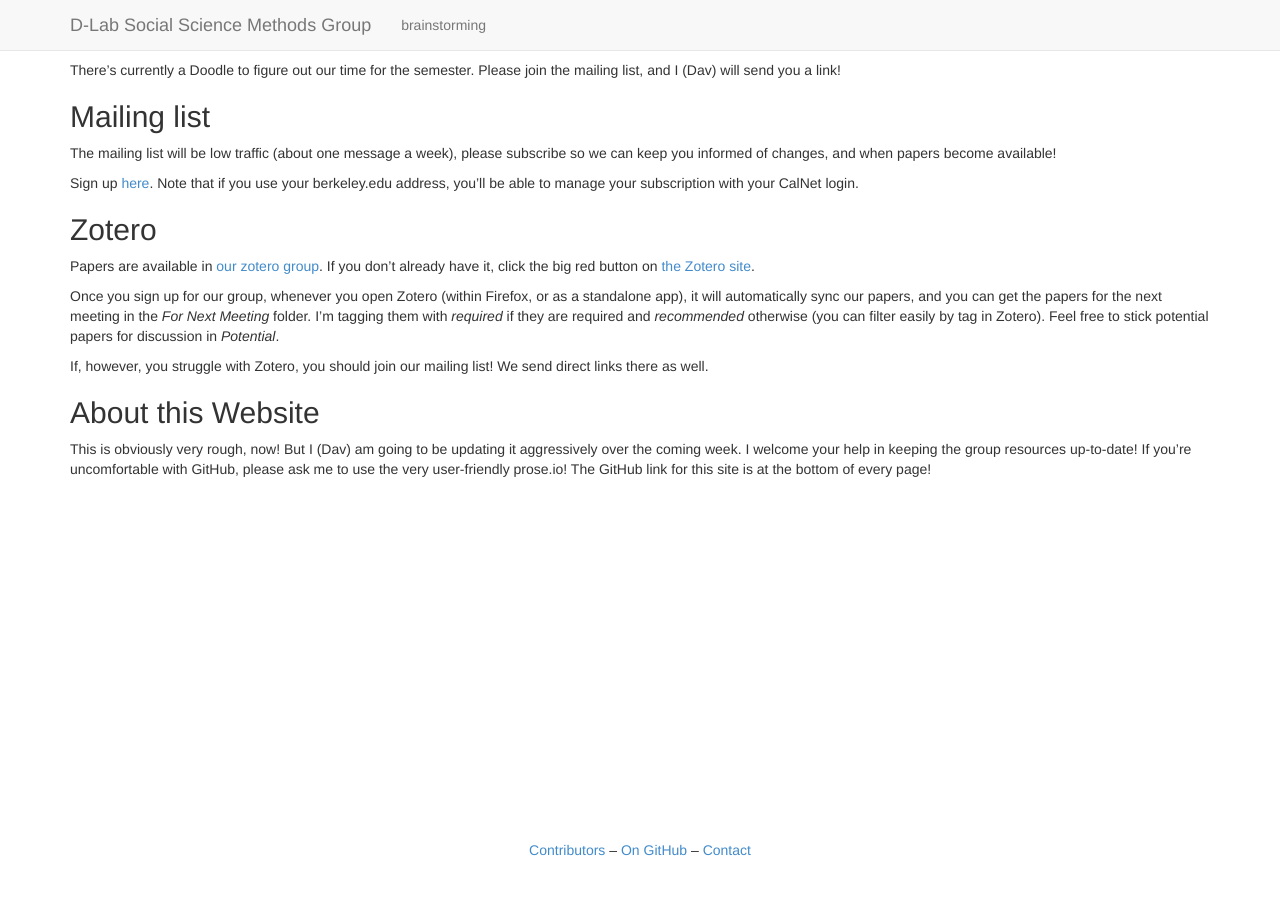
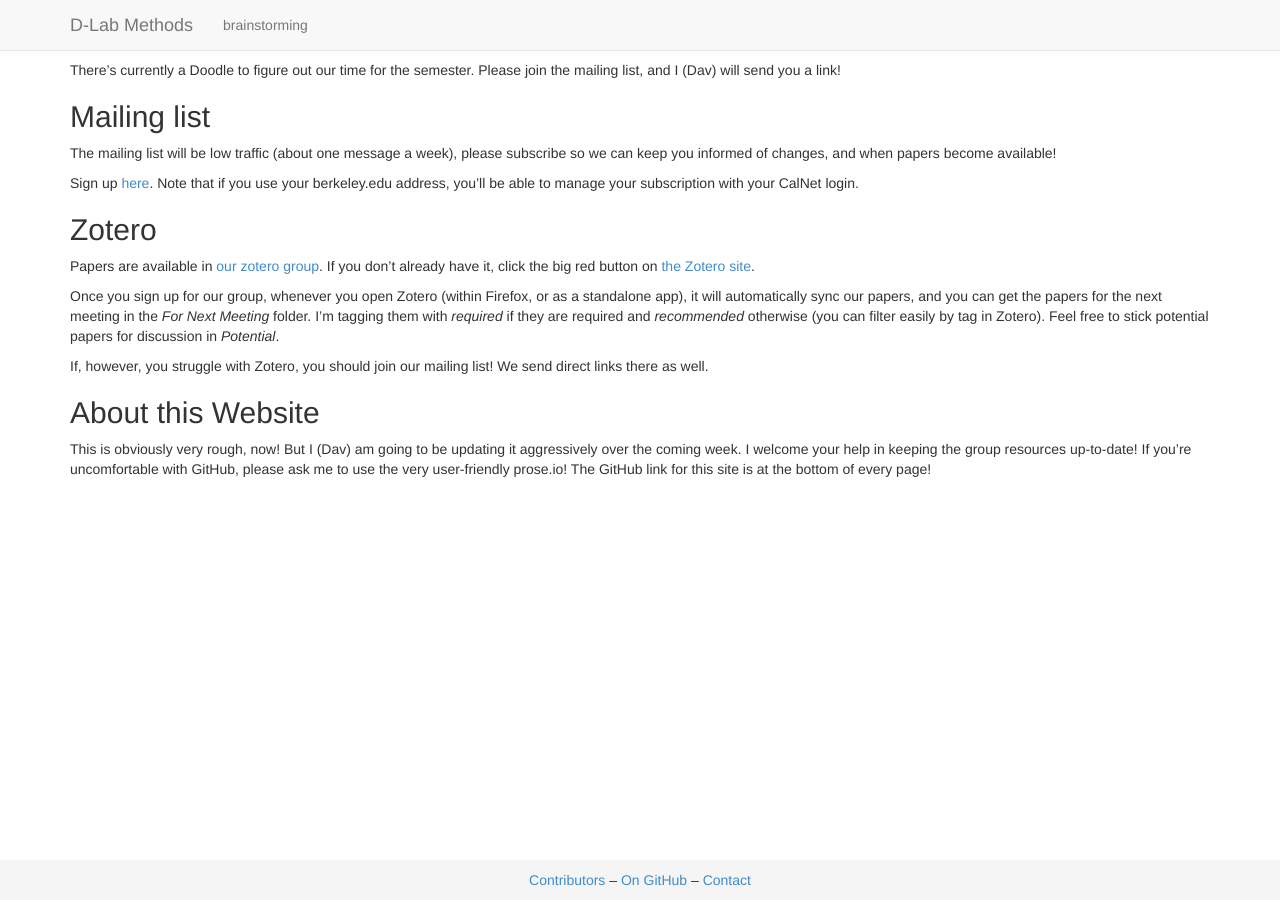
Before and after one commit to dlab-berkeley/dlab-methods, a Jekyll site: the page built from index.md, in a window 1280 px wide. Built offline with Jekyll 4.4.1, drawn with Linux system fonts in a browser that asks for light colours; Markdown is read by kramdown in place of the engine named in the settings.

Commit message:
Fixed Site title to reasonably short one

```diff
--- a/_config.yml
+++ b/_config.yml
@@ -1,3 +1,3 @@
-name: D-Lab Social Science Methods Group
+name: D-Lab Methods
 markdown: redcarpet
 pygments: true
--- a/_layouts/default.html
+++ b/_layouts/default.html
@@ -14,10 +14,11 @@
       {% assign BASE_PATH = nil %}
     {% endif %}
 
-    <link rel="stylesheet" href="{{ BASE_PATH }}/custom_assets/main.css">
 
     <!-- Hard coding bower packages for now, see end for js -->
     <link rel="stylesheet" href="{{ BASE_PATH }}/bower_components/bootstrap/dist/css/bootstrap.min.css">
+
+    <link rel="stylesheet" href="{{ BASE_PATH }}/custom_assets/main.css">
 
     <!-- Maybe add these as a fallback, but local resources are necessary for
          dev without internet
@@ -72,15 +73,13 @@
 
     </div><!-- wrap -->
 
-    <div class="footer">
-      <div class="contact">
+    <div id="footer">
         <p>
           <a href="/contributors.html">Contributors</a> &ndash;
           <a href="https://github.com/dlab-berkeley/dlab-methods">
               On GitHub</a> &ndash;
           <a href="mailto:davclark@berkeley.edu">Contact</a>
         </p>
-      </div>
     </div>
 
 
--- a/custom_assets/main.css
+++ b/custom_assets/main.css
@@ -3,11 +3,6 @@
 /* Customizations for dlab-methods
 /*
 /*****************************************************************************/
-
-div.footer .contact {
-   /* width: 100%; */
-   text-align: center;
-}
 
 /* Sticky footer styles
 -------------------------------------------------- */
@@ -23,15 +18,20 @@ body {
   min-height: 100%;
   height: auto;
   /* Negative indent footer by its height */
-  margin: 0 auto -60px;
+  margin: 0 auto -40px;
   /* Pad bottom by footer height */
-  padding: 0 0 60px;
+  padding: 0 0 40px;
 }
 
 /* Set the fixed height of the footer here */
 #footer {
-  height: 60px;
+  height: 40px;
   background-color: #f5f5f5;
+  text-align: center;
+}
+
+#footer p {
+    padding: 10px;
 }
 
 
```
